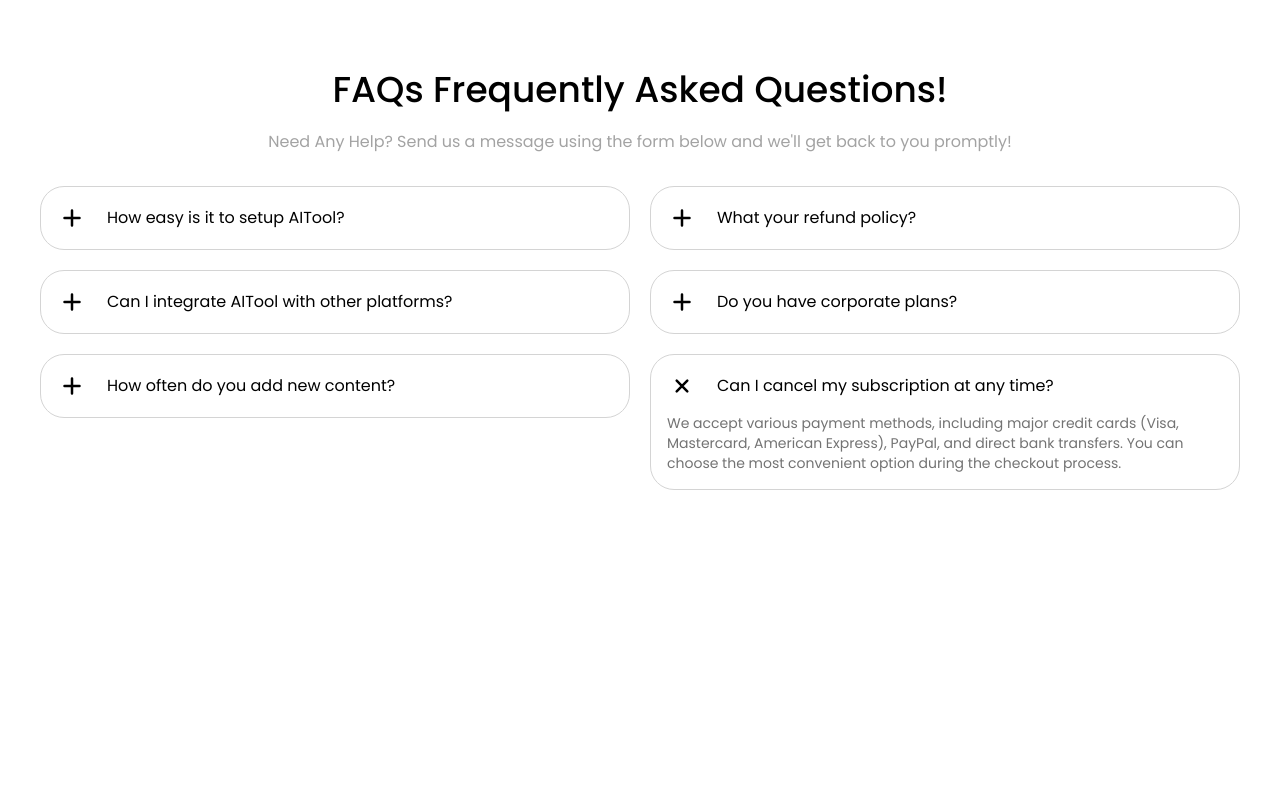
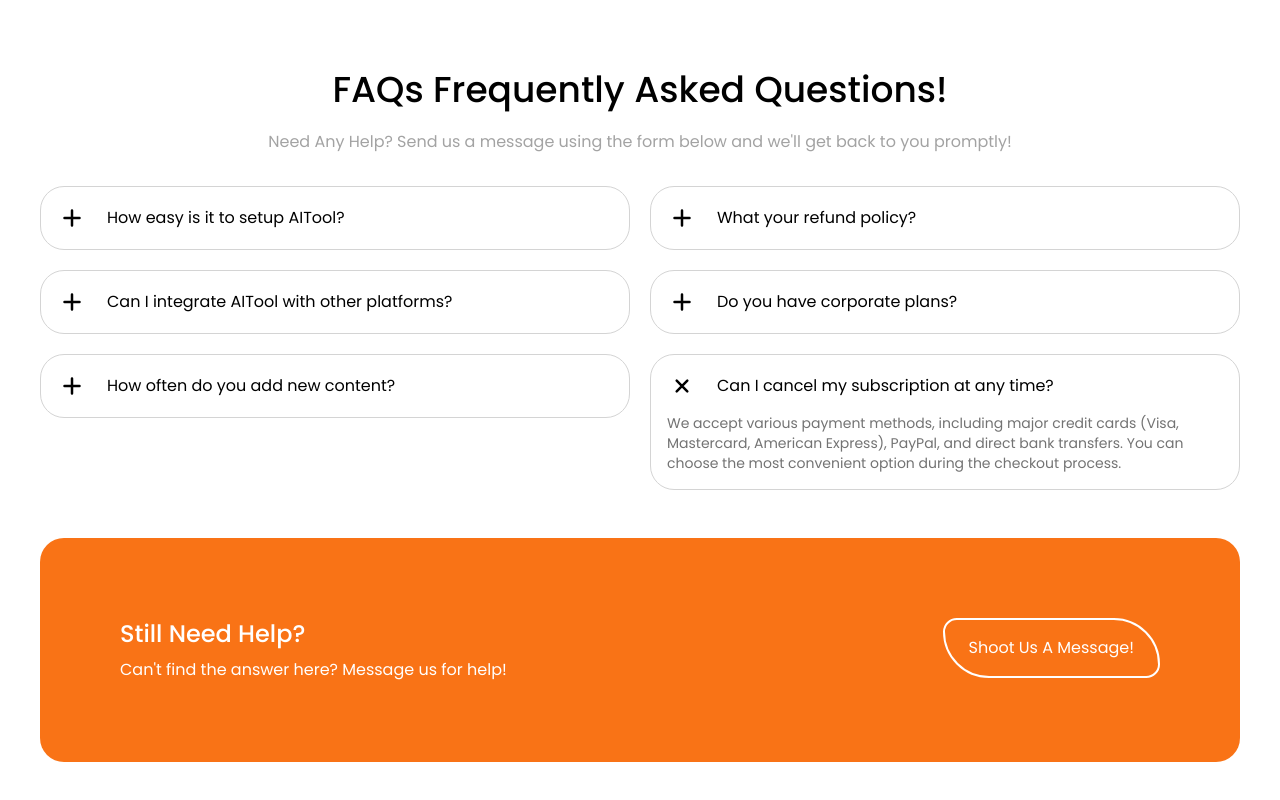
Before and after one commit to KitoMCVN/Figma-Design-AI-Website, a plain HTML site: page index.html in a window 1280 px wide. Shown: the part 1594-2394 px from the top of the page. Before the commit the page ends 2228 px from the top, so only its background shows below. Drawn offline with nearby package versions, Linux system fonts and the light colour scheme.

Commit message:
Help section

```diff
--- a/index.html
+++ b/index.html
@@ -96,7 +96,7 @@
           </div>
         </div>
       </div>
-      <div class="md:max-w-full max-w-96 mx-auto">
+      <div class="md:max-w-full max-w-96 mx-auto mb-12">
         <h4 class="text-center text-4xl font-medium mb-5">FAQs Frequently Asked Questions!</h4>
         <p class="text-center text-neutral-400">Need Any Help? Send us a message using the form below and we'll get back to you promptly!</p>
         <div class="grid md:grid-cols-2 grid-cols-1 gap-5 mt-8">
@@ -144,6 +144,13 @@
           </div>
         </div>
       </div>
+      <div class="xl:p-20 p-16 bg-orange-500 rounded-3xl text-white md:flex justify-between">
+        <div class="mb-6 md:m-0 md:text-left text-center">
+          <h5 class="text-2xl font-medium mb-2">Still Need Help?</h5>
+          <p>Can't find the answer here? Message us for help!</p>
+        </div>
+        <button class="button mx-auto px-6 py-4 md:m-0 h-full flex items-center border-2 border-white" type="submit"><span class="text-white">Shoot Us A Message!</span></button>
+      </div>
     </div>
   </body>
 </html>
```
